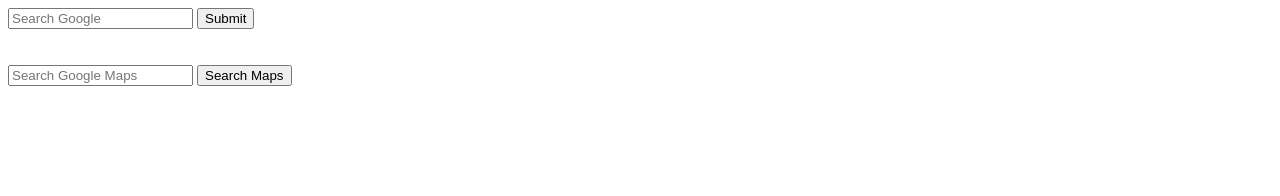
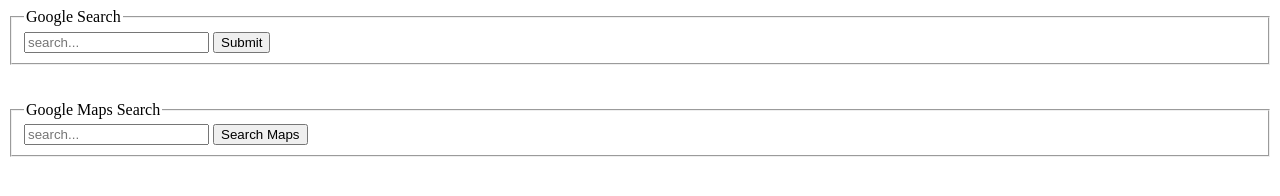
Before and after one commit to jsd-genkx/html-intro, a plain HTML site: page search.html in a window 1280 px wide. Drawn offline with Linux system fonts and the light colour scheme.

Commit message:
edit search.html

```diff
--- a/search.html
+++ b/search.html
@@ -4,6 +4,8 @@
 		<title>Search</title>
 	</head>
 	<body>
+		<fieldset>
+			<legend>Google Search</legend>
 			<form
 				action="https://www.google.com/search"
 				method="get"
@@ -11,15 +13,18 @@
 				<input
 					type="search"
 					name="q"
-				placeholder="Search Google"
+					placeholder="search..."
 					autocomplete="off"
 				/>
 				<input type="submit" />
 			</form>
+		</fieldset>
 
 		<br />
 		<br />
 
+		<fieldset>
+			<legend>Google Maps Search</legend>
 			<form
 				action="https://www.google.com/maps"
 				method="get"
@@ -27,10 +32,11 @@
 				<input
 					type="search"
 					name="q"
-				placeholder="Search Google Maps"
+					placeholder="search..."
 					autocomplete="off"
 				/>
 				<button>Search Maps</button>
 			</form>
+		</fieldset>
 	</body>
 </html>
```
Lines whose indentation alone changed are shown as unchanged.
